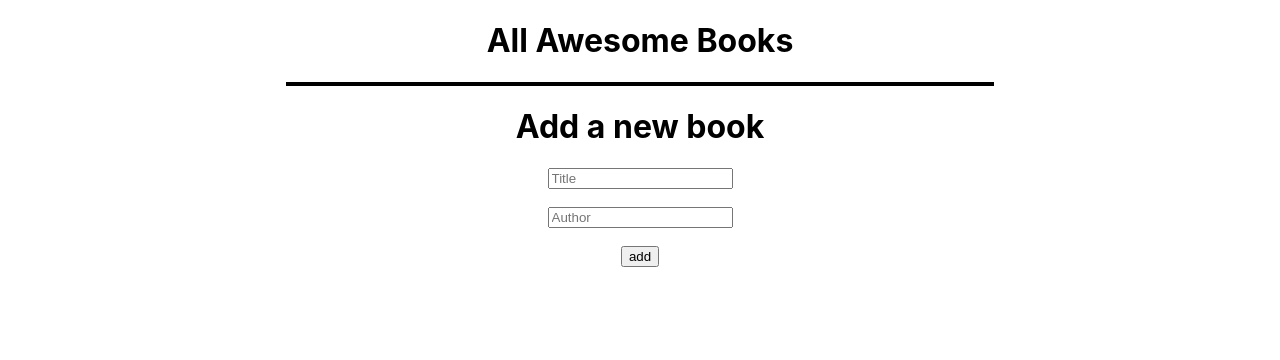
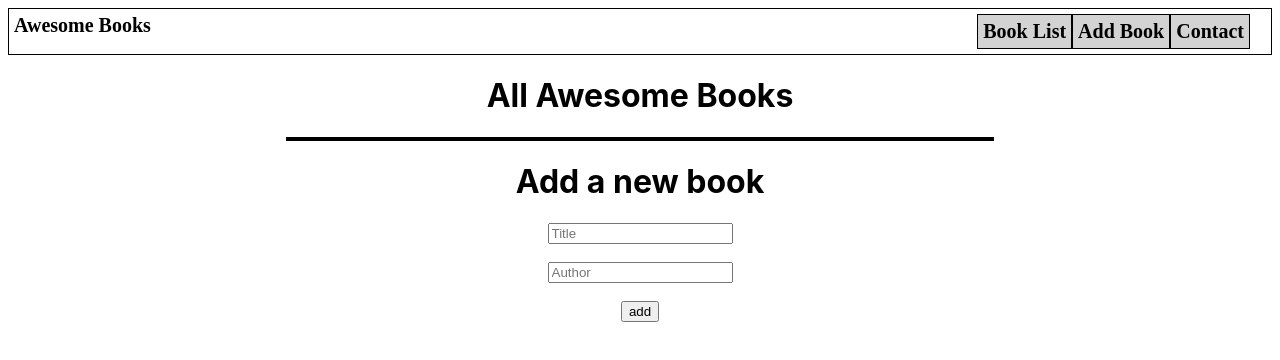
Before and after one commit to Juanse7793/Awesome-Books, a plain HTML site: page index.html in a window 1280 px wide. Drawn offline with Linux system fonts and the light colour scheme.

Commit message:
Added the onclick functions

```diff
--- a/index.html
+++ b/index.html
@@ -9,6 +9,16 @@
 </head>
 <body>
     <main>
+        <header id="header">
+            <div id="logo-div"><a href="./index.html">Awesome Books</a></div>
+            <nav class="nav">
+                <ul class="nav-list">
+                    <li class="nav-list-items"><a href="#" onclick="BookList()">Book List</a></li>
+                    <li class="nav-list-items"><a href="#" onclick="AddBook()">Add Book</a></li>
+                    <li class="nav-list-items"><a href="#" onclick="Contact()">Contact</a></li>
+                </ul>
+            </nav>
+        </header>
         <h1>All Awesome Books</h1>
         <section id="container">
         </section>
--- a/style.css
+++ b/style.css
@@ -41,3 +41,55 @@ button {
   padding: 5px 5px;
   margin: 2px;
 }
+
+
+/* NAVBAR STYLING */
+
+#header {
+  border: 1px solid black;
+  display: flex;
+  justify-content: space-between;
+  padding: 5px;
+  font-weight: bold;
+  font-size: 20px;
+}
+
+#logo-div > * {
+  text-decoration: none;
+  color: black;
+}
+
+.nav-list {
+  list-style: none;
+  display: flex;
+  margin: 0 16px 0 16px;
+}
+
+.nav-list > * {
+  background-color: lightgray;
+  border: 1px solid black;
+  font-weight: bold;
+  padding: 5px;
+}
+
+.nav-list > * > * {
+  color: black;
+  text-decoration: none;
+}
+
+#contact-cont {
+  display: flex;
+  flex-direction: column;
+  align-items: center;
+}
+
+footer {
+  position: fixed;
+  left: 0;
+  bottom: 0;
+  width: 100%;
+  background-color: lightgray;
+  color: black;
+  text-align: center;
+  padding: 10px;
+}
```
